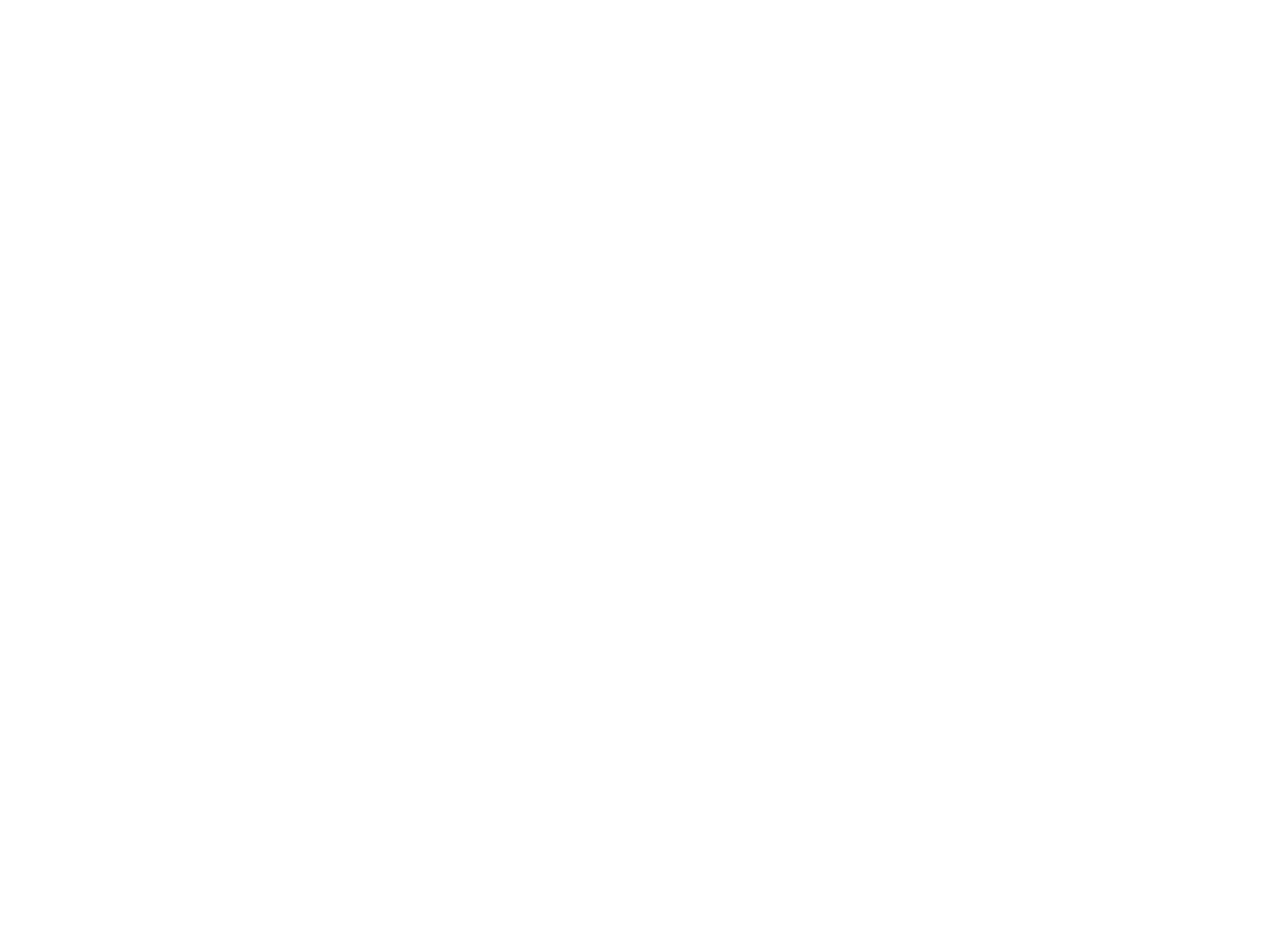
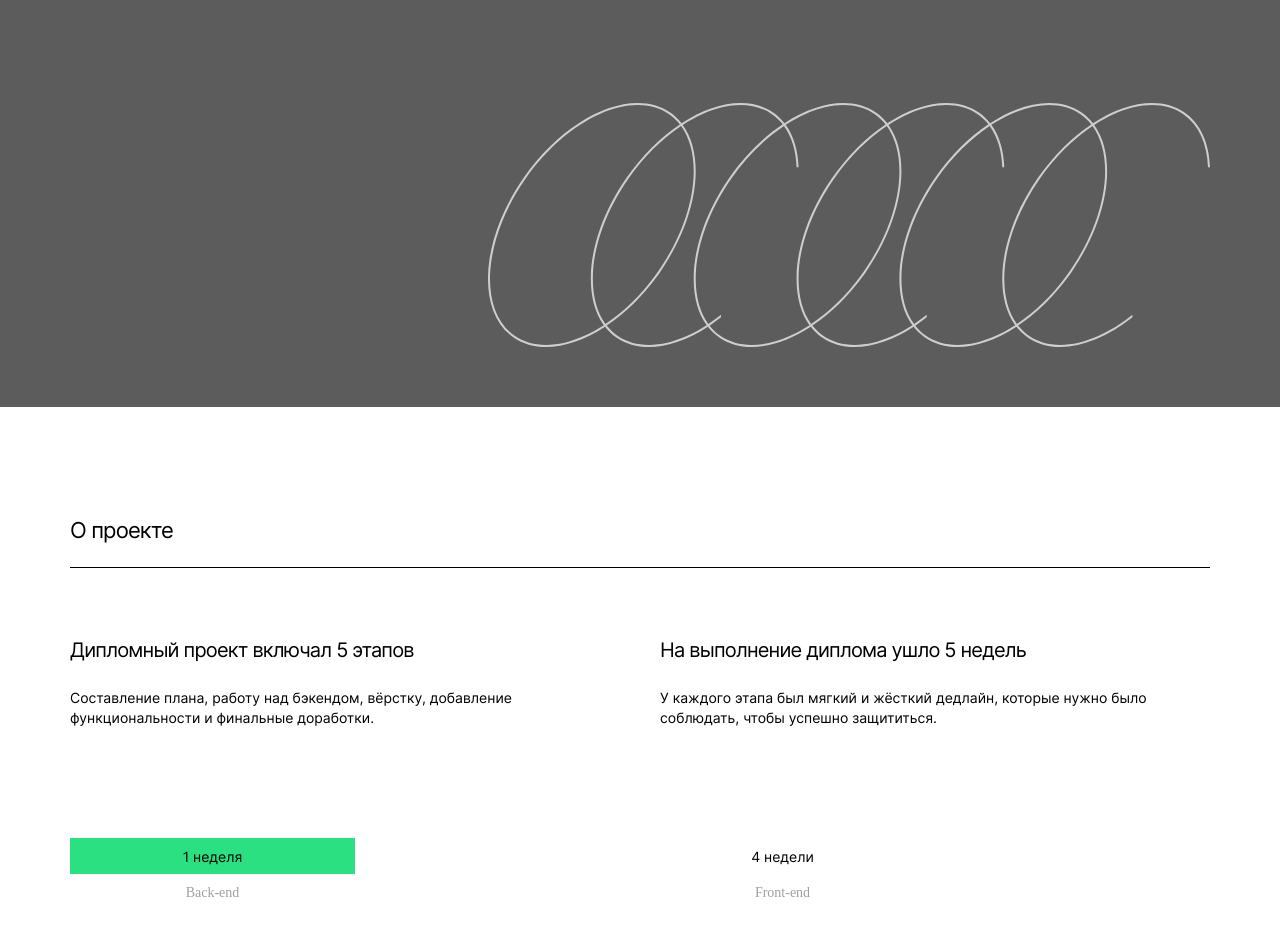
Before and after one commit to dromgard/movies-explorer-frontend, a React (Create React App) app: page / in a window 1280 px wide. Shown: the part 233-1168 px from the top of the page. Before the commit the page ends 800 px from the top, so only its background shows below. Built offline with nearby package versions, Linux system fonts and the light colour scheme.

Commit message:
#2 верстка станицы 'О проекте'

```diff
--- /dev/null
+++ b/src/components/AboutProject/AboutProject.css
@@ -0,0 +1,66 @@
+.about-project {
+  margin: 0;
+  padding: 110px 70px;
+}
+
+.about-project__info {
+  margin: 0;
+  padding: 70px 0 110px;
+  display: grid;
+  column-gap: 40px;
+  row-gap: 26px;
+  grid-template-columns: repeat(2, 1fr);
+  box-sizing: border-box;
+}
+
+.about-project__subtitle {
+  margin: 0;
+  padding: 0;
+  font-family: "Inter";
+  font-style: normal;
+  font-weight: 400;
+  font-size: 20px;
+  line-height: 24px;
+  letter-spacing: -0.04em;
+  color: #000;
+}
+
+.about-project__plan {
+  display: grid;
+  grid-template-columns: 25% 1fr;
+  grid-template-rows: repeat(2, 36px);
+  align-items: center;
+  box-sizing: border-box;
+}
+
+.about-project__plan-subtitle {
+  margin: 0;
+  padding: 0;
+  height: 100%;
+  display: flex;
+  justify-content: center;
+  align-items: center;
+  font-family: "Inter";
+  font-style: normal;
+  font-weight: 400;
+  font-size: 14px;
+  line-height: 17px;
+  text-align: center;
+  color: #000000;
+}
+
+.about-project__plan-subtitle_done {
+  background-color: #2be080;
+}
+
+.about-project__plan-text {
+  margin: 0;
+  padding: 0;
+  font-family: "Suisse Intl";
+  font-style: normal;
+  font-weight: 400;
+  font-size: 14px;
+  line-height: 17px;
+  text-align: center;
+  color: #a0a0a0;
+}
--- /dev/null
+++ b/src/components/AboutProject/AboutProject.js
@@ -0,0 +1,26 @@
+import React from "react";
+
+function AboutProject() {
+  return (
+    <section className="about-project">
+      <h2 className="section-title">О проекте</h2>
+      <div className="about-project__info">
+        <p className="about-project__subtitle">Дипломный проект включал 5 этапов</p>
+        <p className="about-project__subtitle">На выполнение диплома ушло 5 недель</p>
+        <span className="section-text">Составление плана, работу над бэкендом, вёрстку,
+          добавление функциональности и финальные доработки.</span>
+        <span className="section-text">У каждого этапа был мягкий и жёсткий дедлайн, которые нужно
+          было соблюдать, чтобы успешно защититься.</span>
+      </div>
+      <div className="about-project__plan">
+        <div className="about-project__plan-subtitle about-project__plan-subtitle_done">1 неделя</div>
+        <div className="about-project__plan-subtitle">4 недели</div>
+        <p className="about-project__plan-text">Back-end</p>
+        <p className="about-project__plan-text">Front-end</p>
+      </div>
+
+    </section>
+  );
+}
+
+export default AboutProject;
--- a/src/components/App/App.css
+++ b/src/components/App/App.css
@@ -11,3 +11,27 @@
   -ms-text-size-adjust: 100%;
   -moz-text-size-adjust: 100%;
 }
+
+.section-title {
+  margin: 0;
+  padding: 0 0 23px 0;
+  font-family: "Inter";
+  font-style: normal;
+  font-weight: 400;
+  font-size: 22px;
+  line-height: 27px;
+  letter-spacing: -0.04em;
+  color: #000;
+  border-bottom: 1px solid #000;
+}
+
+.section-text {
+  margin: 0;
+  padding: 0;
+  font-family: "Inter";
+  font-style: normal;
+  font-weight: 400;
+  font-size: 14px;
+  line-height: 20px;
+  color: #000;
+}
--- a/src/components/App/App.js
+++ b/src/components/App/App.js
@@ -1,4 +1,5 @@
 import Header from '../Header/Header';
+import Main from '../Main/Main';
 import './App.css';
 
 
@@ -6,6 +7,7 @@ function App() {
   return (
     <div className="app">
       <Header />
+      <Main />
     </div>
   );
 }
--- /dev/null
+++ b/src/components/Main/Main.js
@@ -0,0 +1,14 @@
+import React from "react";
+import AboutProject from "../AboutProject/AboutProject";
+import Promo from "../Promo/Promo";
+
+function Main() {
+  return (
+    <main className="main">
+      <Promo />
+      <AboutProject />
+    </main>
+  );
+}
+
+export default Main;
--- /dev/null
+++ b/src/components/Promo/Promo.css
@@ -0,0 +1,20 @@
+.promo {
+  margin: 0;
+  padding: 50px 0 0 70px;
+  min-height: 560px;
+  background: no-repeat 488px 256px url(../../images/promo-bg.svg) #5c5c5c;
+  box-sizing: border-box;
+}
+
+.promo__title {
+  margin: 0;
+  padding: 0;
+  max-width: 626px;
+  font-family: "Inter";
+  font-style: normal;
+  font-weight: 400;
+  font-size: 40px;
+  line-height: 52px;
+  letter-spacing: -0.04em;
+  color: #ffffff;
+}
--- /dev/null
+++ b/src/components/Promo/Promo.js
@@ -0,0 +1,11 @@
+import React from "react";
+
+function Promo() {
+  return (
+    <section className="promo">
+      <h1 className="promo__title">Учебный проект студента факультета Веб-разработки.</h1>
+    </section>
+  );
+}
+
+export default Promo;
--- a/src/index.css
+++ b/src/index.css
@@ -1,9 +1,15 @@
 @import url("../src/vendor/normalize.css");
 
 @import url("../src/vendor/fonts.css");
+
+@import url("../src/components/App/App.css");
 
 @import url("../src/components/Header/Header.css");
 
 @import url("../src/components/NavigationAuth/NavigationAuth.css");
 
 @import url("../src/components/Navigation/Navigation.css");
+
+@import url("../src/components/Promo/Promo.css");
+
+@import url("../src/components/AboutProject/AboutProject.css");
```
Also changed, not shown: src/components/Main/Main.css (added), src/images/promo-bg.svg (added).
